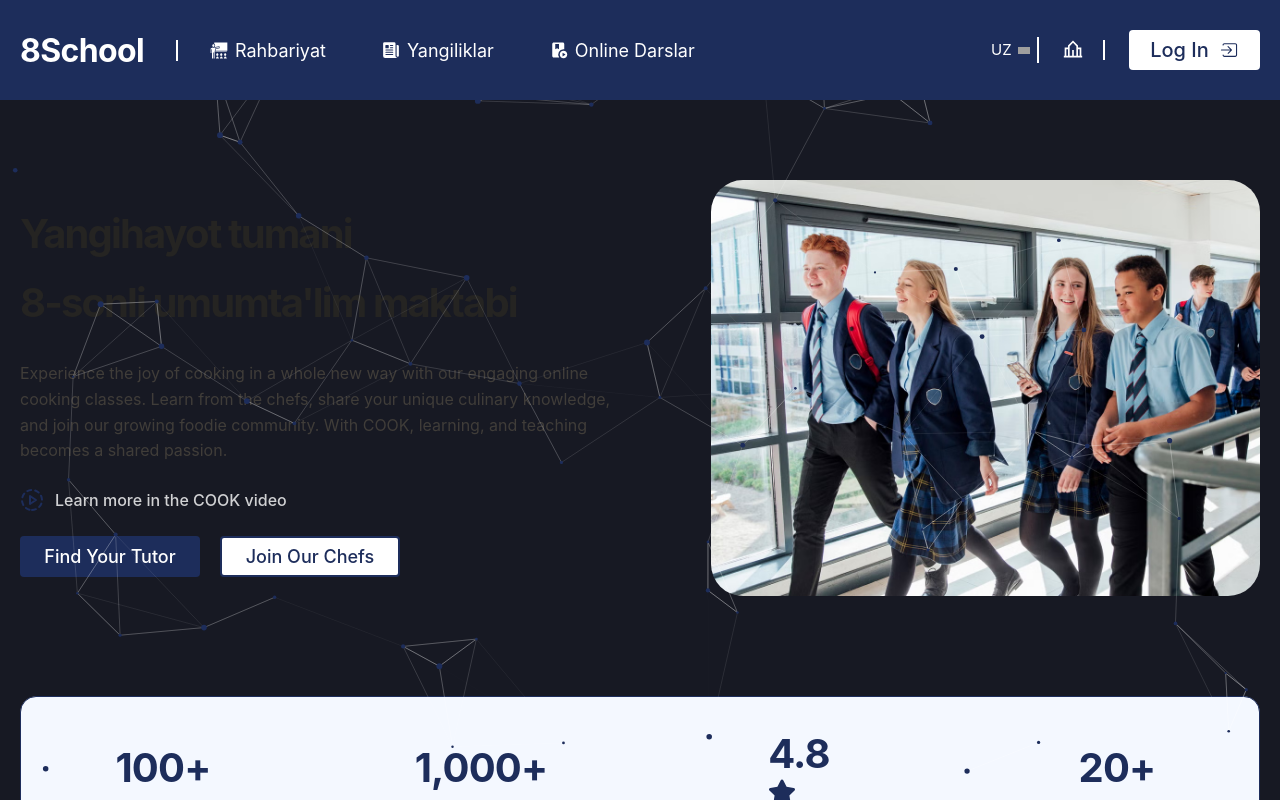
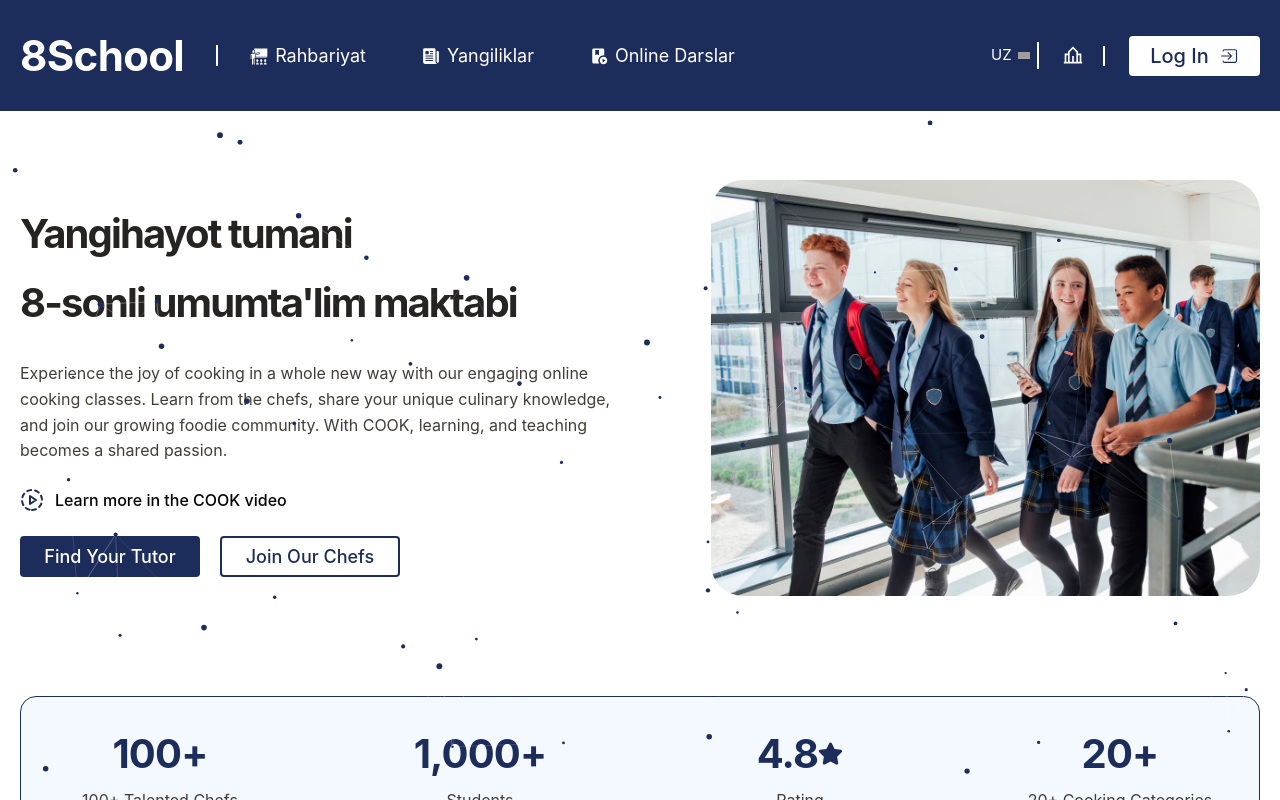
Before and after one commit to Khurmatbek/shoolApp, a React (Vite) app: page / in a window 1280 px wide. Shown: the top 800 px of the page. Built offline with nearby package versions, Linux system fonts and the light colour scheme; grey boxes are pictures that could not be loaded.

Commit message:
color change

```diff
--- a/src/App.jsx
+++ b/src/App.jsx
@@ -8,7 +8,6 @@ function App() {
     <>
       <ParticlesComponent id="particles" />
       <GlobalStyle />
-
       <Home />
     </>
   );
--- a/src/components/Header/Header.style.jsx
+++ b/src/components/Header/Header.style.jsx
@@ -25,20 +25,27 @@ export const HeaderStyle = styled.header`
   }
 `;
 export const SiteLogo = styled(Link)`
-  margin-right: 32px;
-  color: ${(props) => props.$color || "#fff"};
-  font-size: 32px;
+  color: #fff;
+  font-size: 52px;
   font-style: normal;
   font-weight: 700;
   line-height: normal;
   letter-spacing: -0.64px;
+  transform: scale(1);
+  transition: transform 0.3s linear, opacity 0.3s linear;
+  &:active {
+    opacity: 0.8;
+  }
+  &:hover {
+    transform: scale(1.1);
+  }
   @media (min-width: 320px) {
     margin-right: 0;
-    font-size: 20px;
+    font-size: 30px;
     font-weight: 600;
   }
   @media (min-width: 1000px) {
-    font-size: 32px;
+    font-size: 42px;
     margin-right: 32px;
     font-style: normal;
     font-weight: 700;
--- a/src/components/Statistic/Statistic.jsx
+++ b/src/components/Statistic/Statistic.jsx
@@ -18,7 +18,7 @@ const Statistic = () => {
         </StatisticItem>
         <StatisticItem>
           <Numbers>
-            {" "}
+
             <CountUp end={1000} duration={4}>
               1000
             </CountUp>
@@ -29,7 +29,7 @@ const Statistic = () => {
         <StatisticItem>
           <Numbers>
             4.8
-            <FaStar fontSize={28} />
+            <FaStar fontSize={25} />
           </Numbers>
           <Desc>Rating</Desc>
         </StatisticItem>
--- a/src/components/Statistic/Statistic.style.jsx
+++ b/src/components/Statistic/Statistic.style.jsx
@@ -10,7 +10,7 @@ export const StatisticBox = styled.ul`
   min-width: 280px;
   width: 100%;
   margin: 0 auto;
-  padding: 12px 23px;
+  padding: 12px 20px;
   list-style: none;
   border-radius: 16px;
   border: 1px solid #1d2d5b;
@@ -35,6 +35,8 @@ export const StatisticItem = styled.li`
   padding: 20px;
 `;
 export const Numbers = styled.strong`
+  display: flex;
+  align-items: center;
   margin: 0;
   margin-bottom: 10px;
   color: #1d2d5b;
--- a/src/components/footer/footer.styled.jsx
+++ b/src/components/footer/footer.styled.jsx
@@ -9,11 +9,10 @@ export const StyledContainer = styled.div`
 export const StyledFooterWrapper = styled.div`
   display: flex;
   align-items: center;
-  justify-content: space-around;
-  padding: 40px 30px;
+  justify-content: space-between;
+
 `;
 export const StyledLinkLogo = styled.a`
-  margin-left: 32px;
   color: #fff;
   font-size: 52px;
   font-style: normal;
@@ -90,7 +89,7 @@ export const StyledAddressText = styled.span``;
 //for media
 
 export const StyledFooter = styled.footer`
-  padding-top: 26px;
+  padding: 40px 30px;
   background-color: #1d2d5b;
 
   @media (max-width: 420px) {
--- a/src/theme/style.js
+++ b/src/theme/style.js
@@ -1,8 +1,8 @@
 const styles = {
   global: {
     "html, body": {
-      backgroundColor: "gray.900",
-      color: "whiteAlpha.800",
+      backgroundColor: "#fff",
+      color: "#000",
     },
     svg: {
       cursor: "pointer",
```
